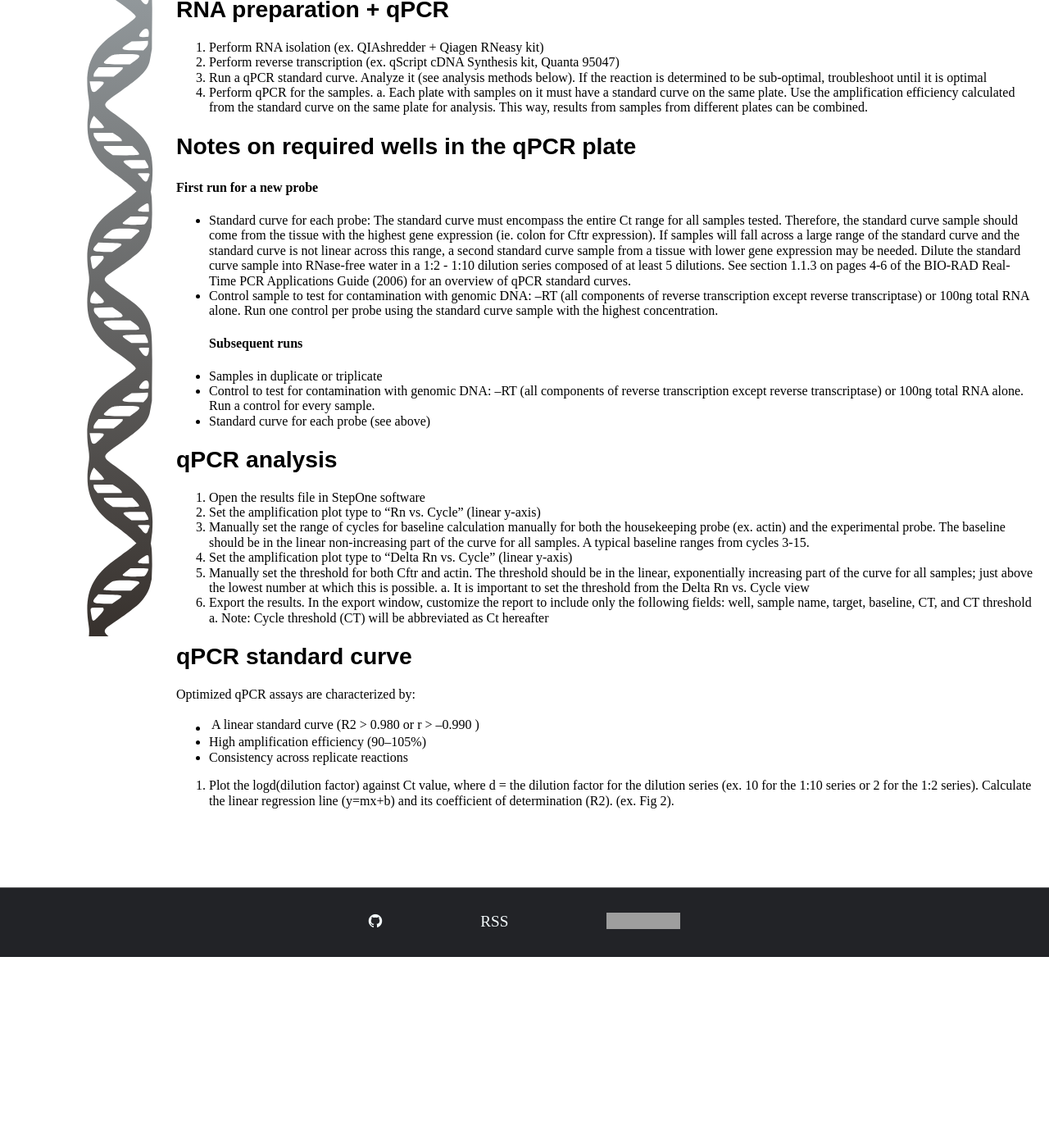
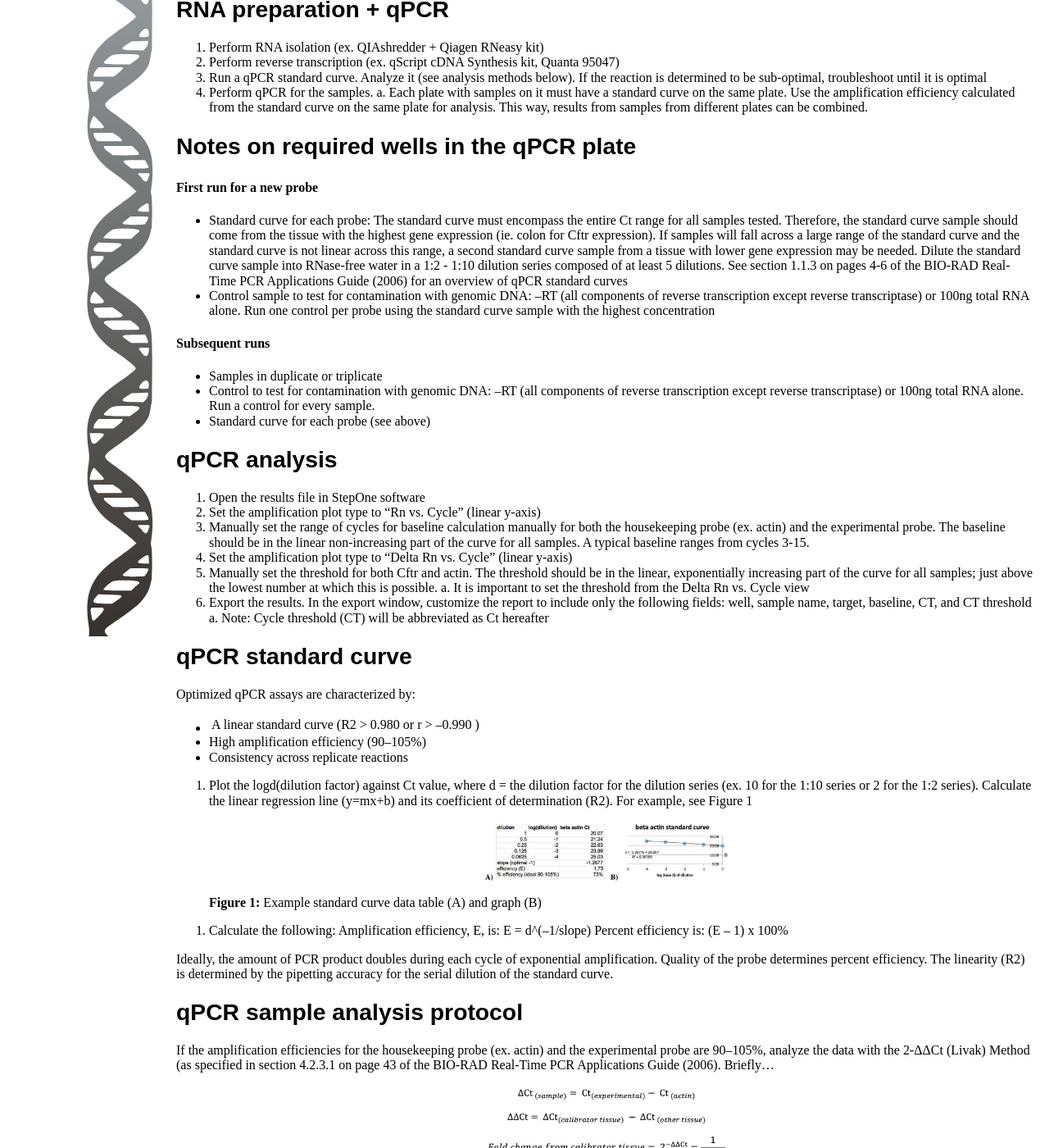
Before and after one commit to LeighHenderson/LeighHenderson.github.io, a Jekyll site: the page built from _pages/PROTOCOL-qPCR.markdown, in a window 1280 px wide and 1400 px high, scrolled down 624 px. Shown: the whole window at 82% size. Built offline with Jekyll 4.4.1, drawn with Linux system fonts in a browser that asks for light colours; before the commit the page ends 1791 px from its top, so only the background shows below that; some of the changed text lies outside the part shown; grey boxes are pictures that could not be loaded.

Commit message:
Content and cosmetic edits to the page PROTOCOL-qPCR

```diff
--- a/_config.yml
+++ b/_config.yml
@@ -13,8 +13,8 @@ title: Leigh Henderson's Laboratory
 description: Welcome to academic biomedical research. Here's your introduction to the protocols used in university laboratories the world over, with emphasis on basic concepts underlying common protocols.
 
 # baseurl: "" # the subpath of your site, e.g. /blog
-url: "https://LeighHenderson.github.io"
-# url: "http://localhost:4000" # Use this for development with  "jekyll serve"
+# url: "https://LeighHenderson.github.io"
+url: "http://localhost:4000" # Use this for development with  "jekyll serve"
 
 repository: LeighHenderson/LeighHenderson.github.io
 # twitter_username: jekyllrb
--- a/_pages/PROTOCOL-qPCR.markdown
+++ b/_pages/PROTOCOL-qPCR.markdown
@@ -34,8 +34,9 @@ See the Real-time PCR handbook by LifeTechnologies or BIO-RAD Real-Time PCR Appl
 
 ### Notes on required wells in the qPCR plate
 #### First run for a new probe
-- Standard curve for each probe: The standard curve must encompass the entire Ct range for all samples tested. Therefore, the standard curve sample should come from the tissue with the highest gene expression (ie. colon for Cftr expression). If samples will fall across a large range of the standard curve and the standard curve is not linear across this range, a second standard curve sample from a tissue with lower gene expression may be needed. Dilute the standard curve sample into RNase-free water in a 1:2 - 1:10 dilution series composed of at least 5 dilutions. See section 1.1.3 on pages 4-6 of the BIO-RAD Real-Time PCR Applications Guide (2006) for an overview of qPCR standard curves.
-- Control sample to test for contamination with genomic DNA: –RT (all components of reverse transcription except reverse transcriptase) or 100ng total RNA alone. Run one control per probe using the standard curve sample with the highest concentration.
+- Standard curve for each probe: The standard curve must encompass the entire Ct range for all samples tested. Therefore, the standard curve sample should come from the tissue with the highest gene expression (ie. colon for Cftr expression). If samples will fall across a large range of the standard curve and the standard curve is not linear across this range, a second standard curve sample from a tissue with lower gene expression may be needed. Dilute the standard curve sample into RNase-free water in a 1:2 - 1:10 dilution series composed of at least 5 dilutions. See section 1.1.3 on pages 4-6 of the BIO-RAD Real-Time PCR Applications Guide (2006) for an overview of qPCR standard curves
+- Control sample to test for contamination with genomic DNA: –RT (all components of reverse transcription except reverse transcriptase) or 100ng total RNA alone. Run one control per probe using the standard curve sample with the highest concentration
+
 #### Subsequent runs
 - Samples in duplicate or triplicate
 - Control to test for contamination with genomic DNA: –RT (all components of reverse transcription except reverse transcriptase) or 100ng total RNA alone. Run a control for every sample.
@@ -57,4 +58,39 @@ Optimized qPCR assays are characterized by:
 - High amplification efficiency (90–105%)
 - Consistency across replicate reactions
 
-1.  Plot the logd(dilution factor) against Ct value, where d = the dilution factor for the dilution series (ex. 10 for the 1:10 series or 2 for the 1:2 series).  Calculate the linear regression line (y=mx+b) and its coefficient of determination (R2). (ex. Fig 2).
+1. Plot the logd(dilution factor) against Ct value, where d = the dilution factor for the dilution series (ex. 10 for the 1:10 series or 2 for the 1:2 series).  Calculate the linear regression line (y=mx+b) and its coefficient of determination (R2). For example, see Figure 1
+
+<img src="/assets/Figure_qPCR_Fig1.jpg" alt="Example qPCR data and plot." style="width:300px">
+> **Figure 1:** Example standard curve data table (A) and graph (B)
+
+2. Calculate the following:
+Amplification efficiency, E, is: E = d^(–1/slope)
+Percent efficiency is: (E – 1) x 100%
+
+Ideally, the amount of PCR product doubles during each cycle of exponential amplification. Quality of the probe determines percent efficiency. The linearity (R2) is determined by the pipetting accuracy for the serial dilution of the standard curve.
+
+### qPCR sample analysis protocol
+If the amplification efficiencies for the housekeeping probe (ex. actin) and the experimental probe are 90–105%, analyze the data with the 2-ΔΔCt (Livak) Method (as specified in section 4.2.3.1 on page 43 of the BIO-RAD Real-Time PCR Applications Guide (2006). Briefly…
+
+<img src="/assets/Figure_qPCR_Fig2.jpg" alt="Delta Ct of the sample equals the experimental Ct minus the actin Ct. Delta delta Ct equals the calibrator tissue's delta Ct minus the other tissue's delta Ct. The fold change from calibrator tissue equals two raised to the negative delta delta Ct and equals one divided by two raised to the delta delta Ct." style="width:300px">
+
+If the amplification efficiencies for actin and Cftr are different and outside the range 90–105%, analyze the data with the Pfaffl method (as specified in section 4.2.3.3 on page 43 of the BIO-RAD Real-Time PCR Applications Guide (2006)).
+
+### [optional] Check qPCR results with endpoint PCR
+1. Using cDNA generated for qPCR, PCR amplify the samples with regular PCR primers (not TaqMan)
+2. Image the results on a DNA gel
+
+If some samples show signal using endpoint PCR but not qPCR
+1. PCR amplify cDNA with primer pairs that nest the TaqMan probes
+2. Perform qPCR for the samples
+
+Issues with pre-amplification
+- This is not quantitatively comparable to the other samples unless all samples are run like this. Or
+unless a normalizer sample is also run with this method
+- PCR reaction mixture may interfere with qPCR. To test this, run a standard curve. If the standard
+curve is poor, try running the PCR product on a gel and then isolating the product from the gel
+with the QIAquick Gel Extraction Kit prior to qPCR
+
+Tip
+- Actin and Cftr TaqMan probes interfere with each other. Both their amplification efficiencies are
+improved by running the probes in separate wells.
```
Also changed, not shown: assets/Figure_qPCR_Fig1.jpg (added), assets/Figure_qPCR_Fig2.jpg (added), 1 other file.
